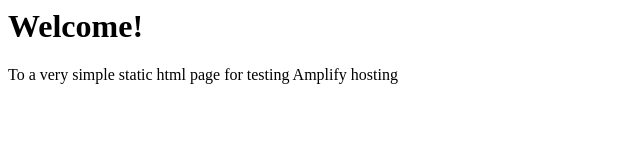
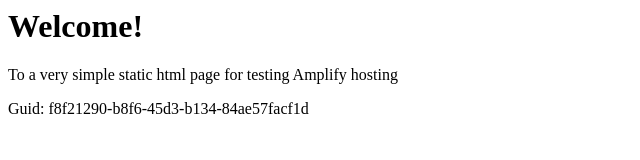
Before and after one commit to aws-aemilia-gru/Github-PR-Commit-Integration-Test-DoNotTouch-Gith-P5X5MO5I-v1-preprod-sa-east-1, a website: page src/index.html in a window 1280 px wide. Shown: the whole page, without its empty margins (0-640 px from the left). Drawn offline with Linux system fonts and the light colour scheme.

Commit message:
commit from integ tests

```diff
--- a/src/index.html
+++ b/src/index.html
@@ -1,3 +1,5 @@
+
+
 <html lang="en">
 
 <head>
@@ -10,6 +12,6 @@
 <body>
     <h1>Welcome!</h1>
     <p>To a very simple static html page for testing Amplify hosting</p>
-</body>
+    <p>Guid: f8f21290-b8f6-45d3-b134-84ae57facf1d</p></body>
 
 </html>
```
